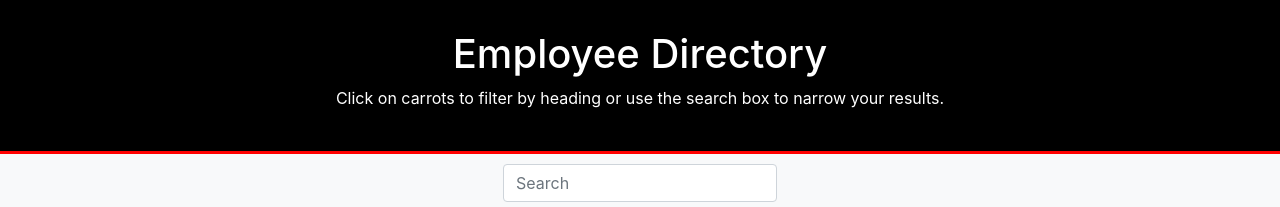
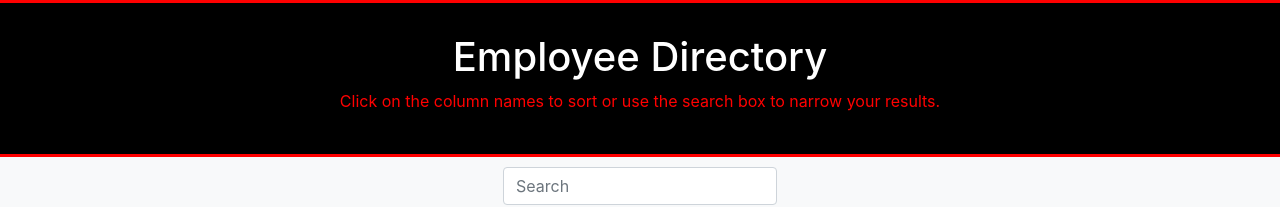
Before and after one commit to frunox/Employee-Directory, a React (Create React App) app: page / in a window 1280 px wide. Shown: the top 207 px of the page. Built offline with nearby package versions, Linux system fonts and the light colour scheme; no server answers.

Commit message:
restyle banner

```diff
--- a/src/components/Banner/Banner.css
+++ b/src/components/Banner/Banner.css
@@ -5,4 +5,9 @@
   width: 100%;
   text-align: center;
   border-bottom: 3px solid red;
+  border-top: 3px solid red;
 }
+
+.desc {
+  color: red;
+}
--- a/src/components/Banner/index.js
+++ b/src/components/Banner/index.js
@@ -6,7 +6,7 @@ export default class Banner extends Component {
         return (
             <div className="header">
                 <h1>Employee Directory</h1>
-                <p>Click on carrots to filter by heading or use the search box to narrow your results.</p>
+                <p className="desc">Click on the column names to sort or use the search box to narrow your results.</p>
             </div>
         )
     }
```
